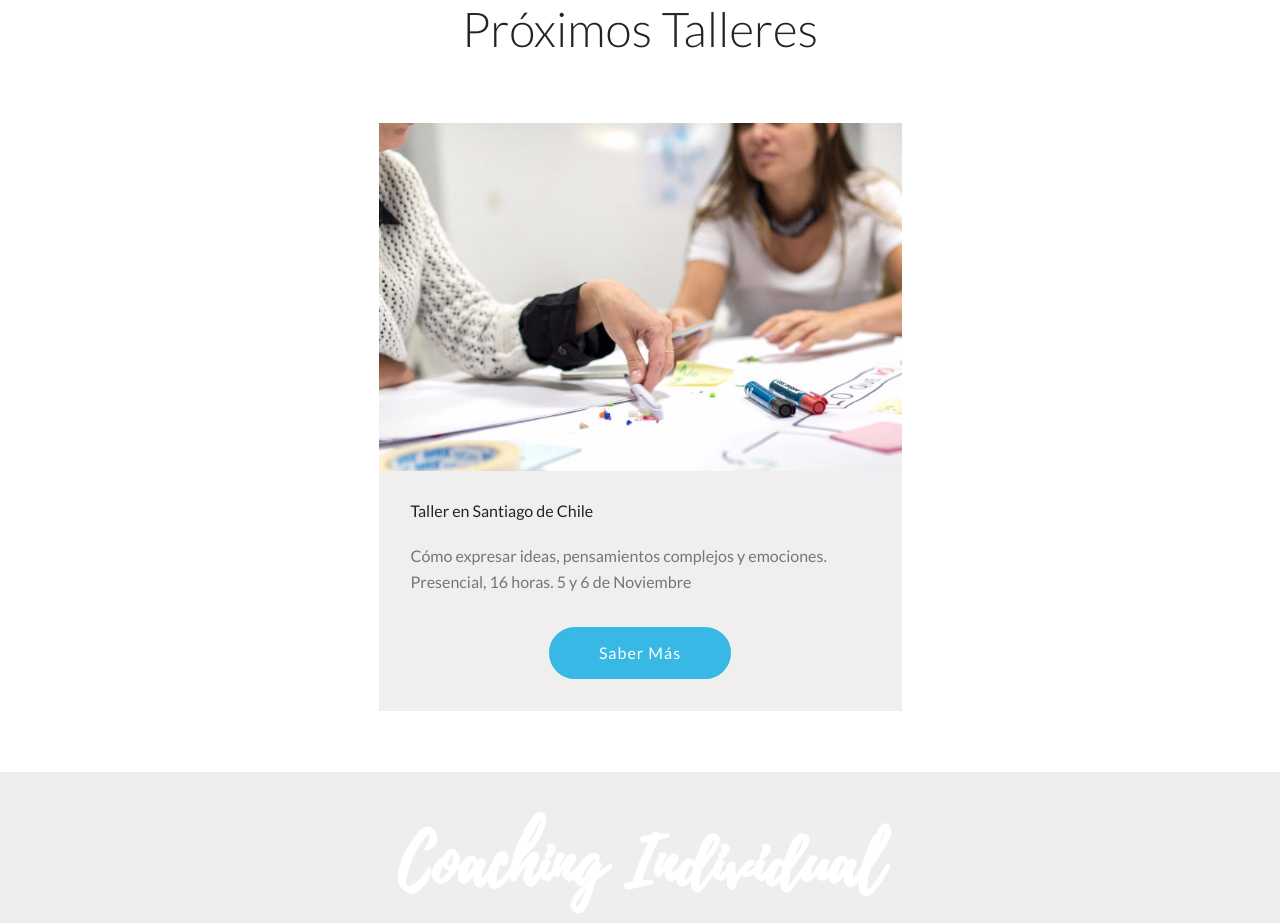
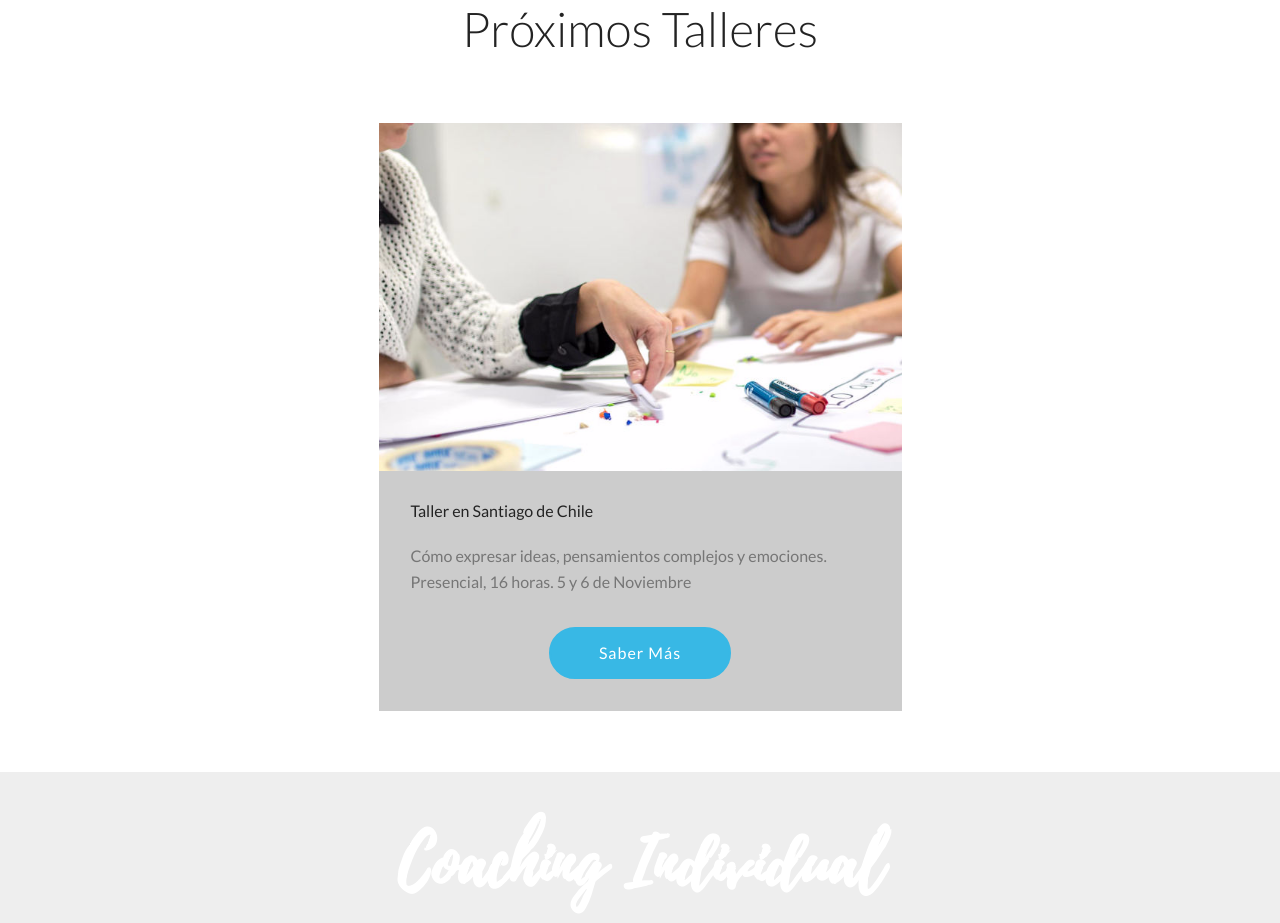
Before and after one commit to mavatho/mavatho.github.io, a plain HTML site: page page3.html in a window 1280 px wide. Shown: the part 2280-3203 px from the top of the page. Drawn offline with Linux system fonts and the light colour scheme; files whose address does not match are found by name.

Commit message:
Add files via upload

```diff
--- a/assets/mobirise/css/mbr-additional.css
+++ b/assets/mobirise/css/mbr-additional.css
@@ -3763,7 +3763,7 @@ body {
 .cid-r5UD2ONsz9 .card-wrapper {
   height: 100%;
   padding-bottom: 2rem;
-  background: #efefef;
+  background: #cccccc;
   box-shadow: 0px 0px 0px 0px rgba(0, 0, 0, 0);
   transition: box-shadow 0.3s;
 }
```
